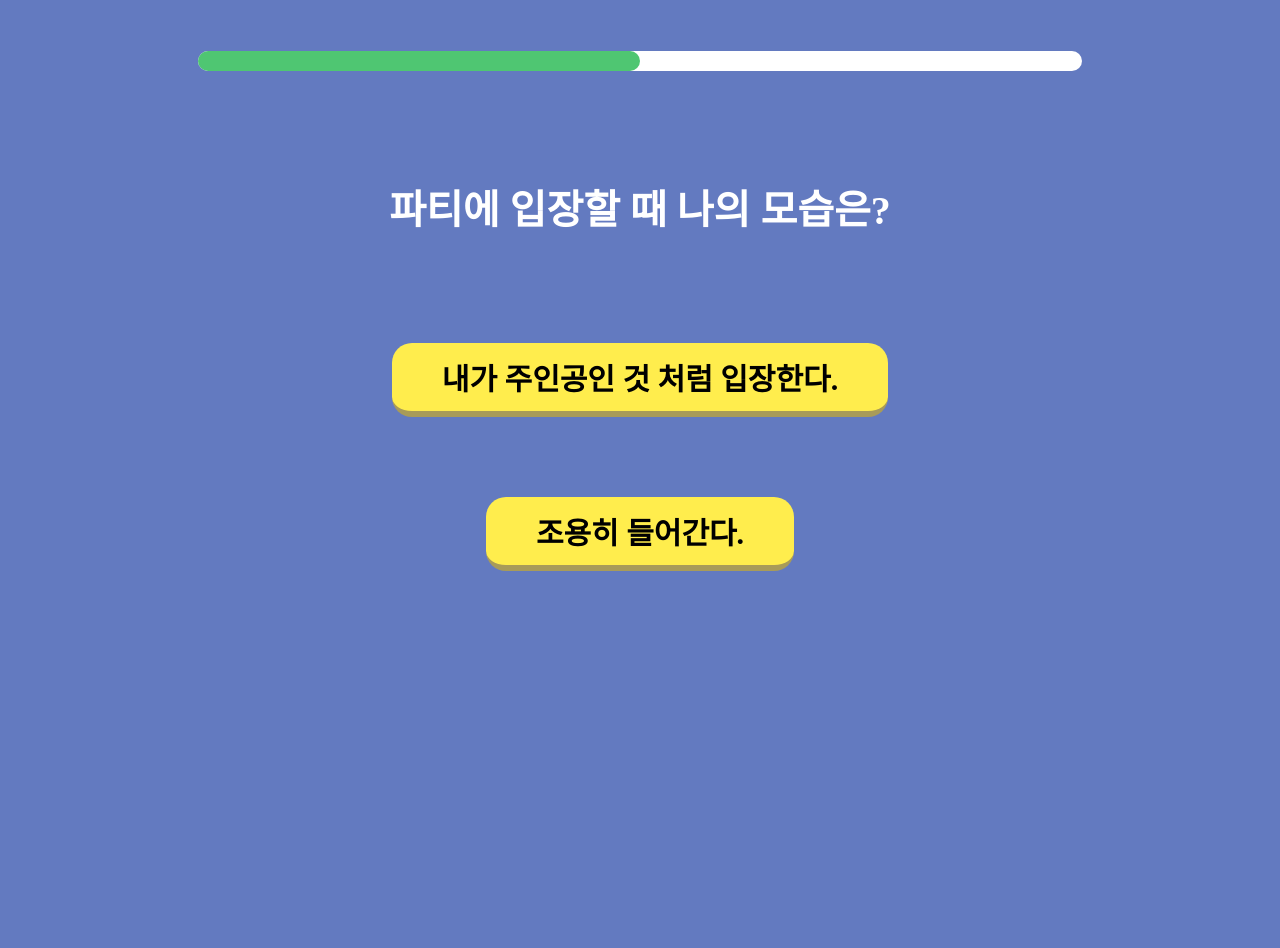
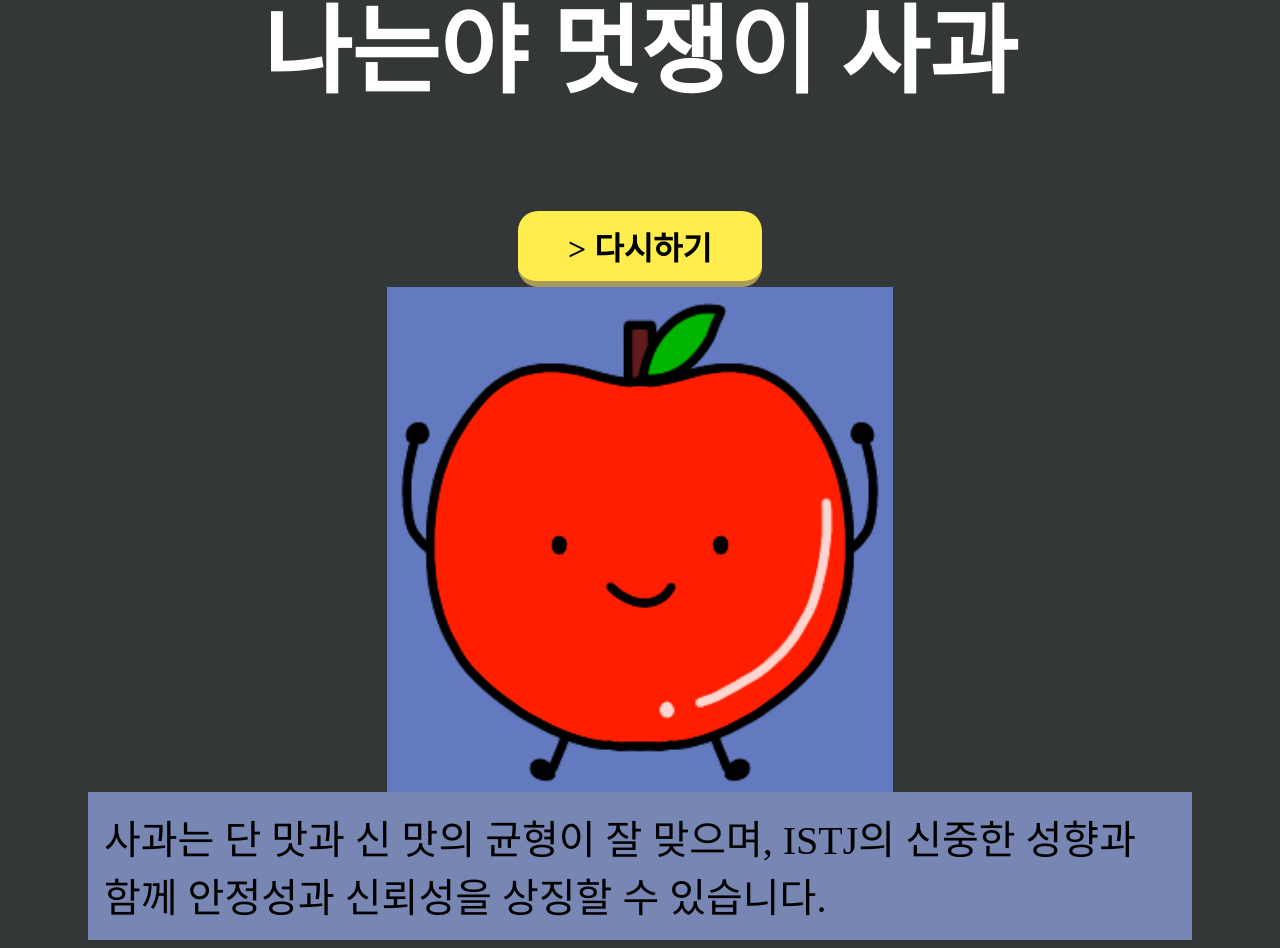
Before and after one commit to eunjoo0311/Fruit-test, a React (Create React App) app: page /result in a window 1280 px wide. Shown: the part 97-1045 px from the top of the page. Before the commit the page ends 816 px from the top, so only its background shows below. Built offline with nearby package versions, Linux system fonts and the light colour scheme; a web font is replaced by a local one.

Commit message:
Style : 결과 페이지 마크업

```diff
--- a/src/App.css
+++ b/src/App.css
@@ -8,12 +8,15 @@
 
 :root {
   font-family: "omyu_pretty";
-  background-color: #637ac0;
+  /* background-color: #637ac0;
+   */
+  background-color: #333738;
 }
 
 button {
   font-family: "omyu_pretty";
   font-size: 30px;
+  font-size: 2em;
   font-weight: 600;
   cursor: pointer;
   padding: 12px 50px;
--- a/src/App.js
+++ b/src/App.js
@@ -1,7 +1,8 @@
 import "./App.css";
 import Choice from "./page/Choice.";
 import Main from "./page/Main";
+import Result from "./page/Result";
 function App() {
-  return <Choice />;
+  return <Result />;
 }
 export default App;
--- a/src/page/Choice..jsx
+++ b/src/page/Choice..jsx
@@ -11,7 +11,7 @@ const Container = styled.div`
 `;
 
 const Progressbar = styled.div`
-  width: 70%;
+  width: 80%;
   height: 20px;
   background-color: white;
   border-radius: 10px;
@@ -25,8 +25,16 @@ const Progress = styled.div`
 `;
 
 const Question = styled.h1`
-  font-size: 40px;
+  font-size: 3rem;
   color: white;
+  padding: 0 3rem;
+`;
+
+const BtnList = styled.div`
+  display: flex;
+  flex-direction: column;
+  padding: 0 3rem;
+  gap: 5rem;
 `;
 function Choice() {
   return (
@@ -35,8 +43,10 @@ function Choice() {
         <Progress />
       </Progressbar>
       <Question>파티에 입장할 때 나의 모습은?</Question>
-      <button>내가 주인공인 것 처럼 입장한다.</button>
-      <button>조용히 들어간다.</button>
+      <BtnList>
+        <button>내가 주인공인 것 처럼 입장한다.</button>
+        <button>조용히 들어간다.</button>
+      </BtnList>
     </Container>
   );
 }
--- /dev/null
+++ b/src/page/Result.jsx
@@ -0,0 +1,44 @@
+import React from "react";
+import { styled } from "styled-components";
+import Apple from "../assets/apple.svg";
+const Container = styled.div`
+  display: flex;
+  flex-direction: column;
+  align-items: center;
+  justify-content: center;
+`;
+
+const Title = styled.h1`
+  color: white;
+  font-size: 96px;
+`;
+
+const RetryBtn = styled.button`
+  margin-top: 2rem;
+`;
+const Img = styled.img`
+  background-color: #637ac0;
+  width: 40%;
+`;
+
+const ResultTxt = styled.p`
+  background-color: rgba(141, 160, 218, 0.76);
+  font-size: 2.5rem;
+  padding: 1rem;
+  margin: 0 5rem;
+`;
+function Result() {
+  return (
+    <Container>
+      <Title>나는야 멋쟁이 사과</Title>
+      <RetryBtn>&#62; 다시하기</RetryBtn>
+      <Img src={Apple} />
+      <ResultTxt>
+        사과는 단 맛과 신 맛의 균형이 잘 맞으며, ISTJ의 신중한 성향과 함께
+        안정성과 신뢰성을 상징할 수 있습니다.
+      </ResultTxt>
+    </Container>
+  );
+}
+
+export default Result;
```
